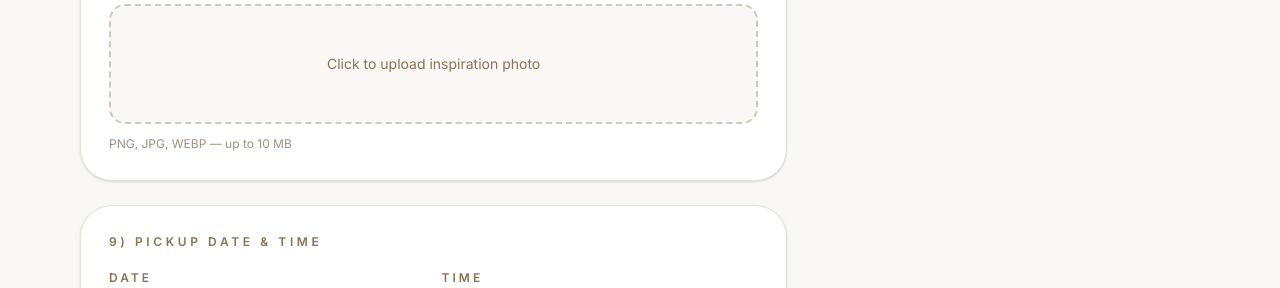
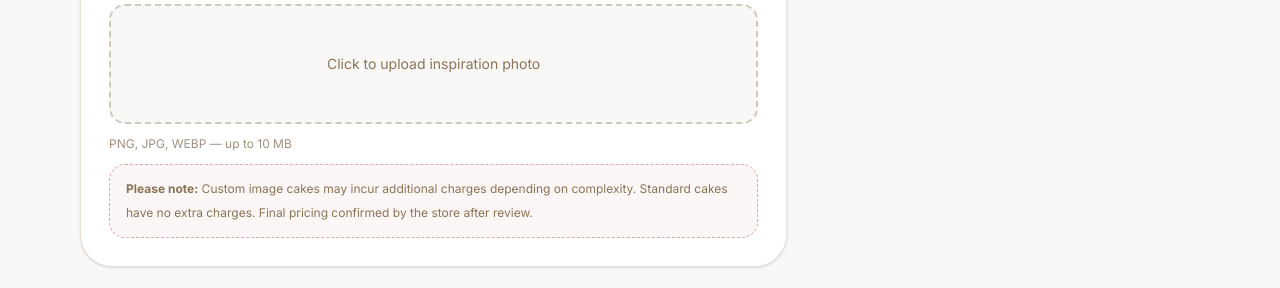
Before and after one commit to debbarmachopreng7-crypto/AKRI-BAKES, a Next.js app: page /build-your-cake in a window 1280 px wide. Shown: the part 2835-3123 px from the top of the page. Built offline with nearby package versions, Linux system fonts and the light colour scheme; no server answers; the database is empty; a web font is replaced by a local one.

Commit message:
feat: add custom cake pricing disclaimer below photo upload

```diff
--- a/app/build-your-cake/page.js
+++ b/app/build-your-cake/page.js
@@ -442,6 +442,9 @@ export default function BuildYourCakePage() {
                   <input ref={fileInputRef} type="file" accept="image/*" onChange={handleFileChange} className="hidden" />
                 </div>
                 <p className="mt-3 text-xs text-[#A09080]">PNG, JPG, WEBP — up to 10 MB</p>
+                <p className="mt-3 rounded-2xl border border-dashed border-[#BC6153]/50 bg-[#BC6153]/5 px-4 py-3 text-xs leading-6 text-[#8B7355]">
+                  <strong>Please note:</strong> Custom image cakes may incur additional charges depending on complexity. Standard cakes have no extra charges. Final pricing confirmed by the store after review.
+                </p>
               </div>
               </motion.div>
 
```
